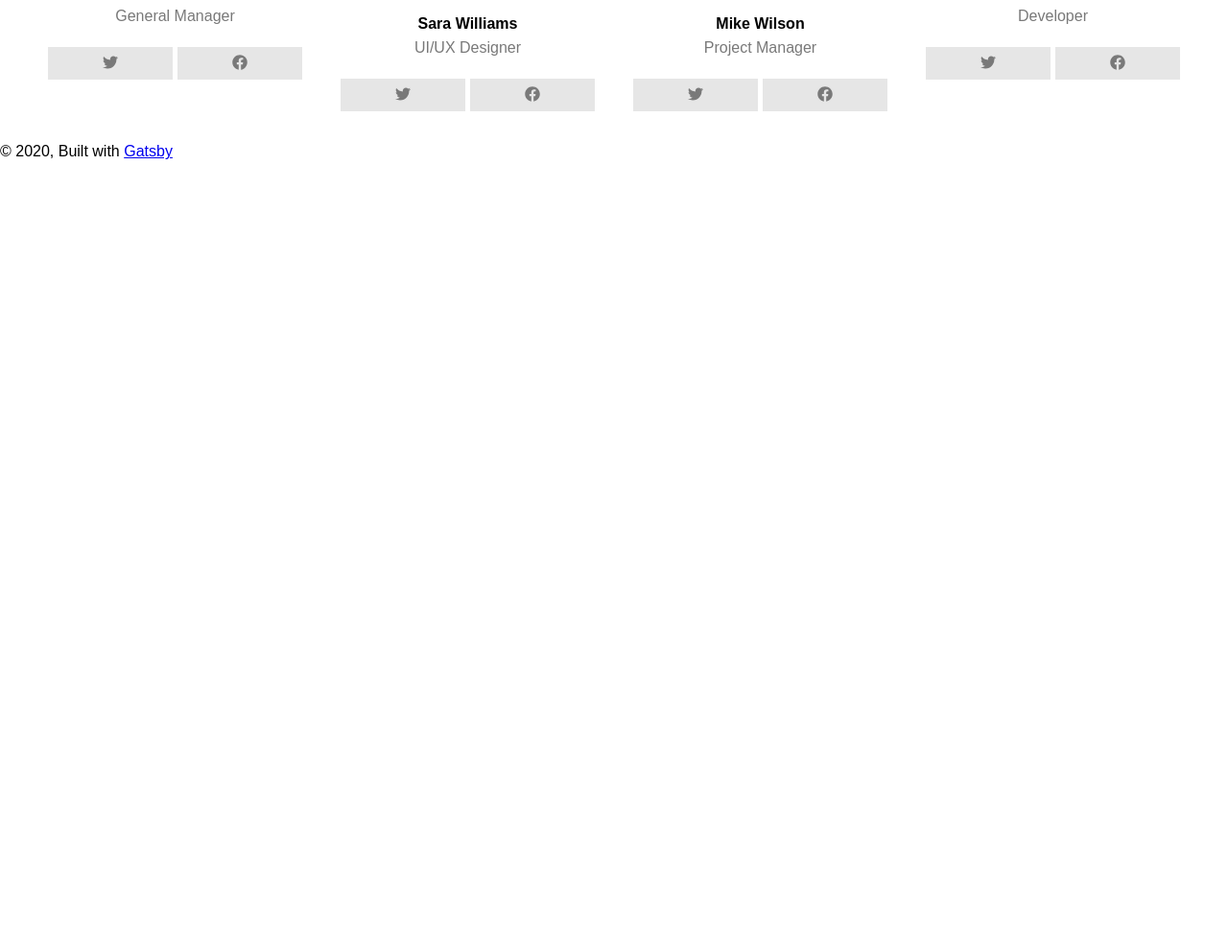
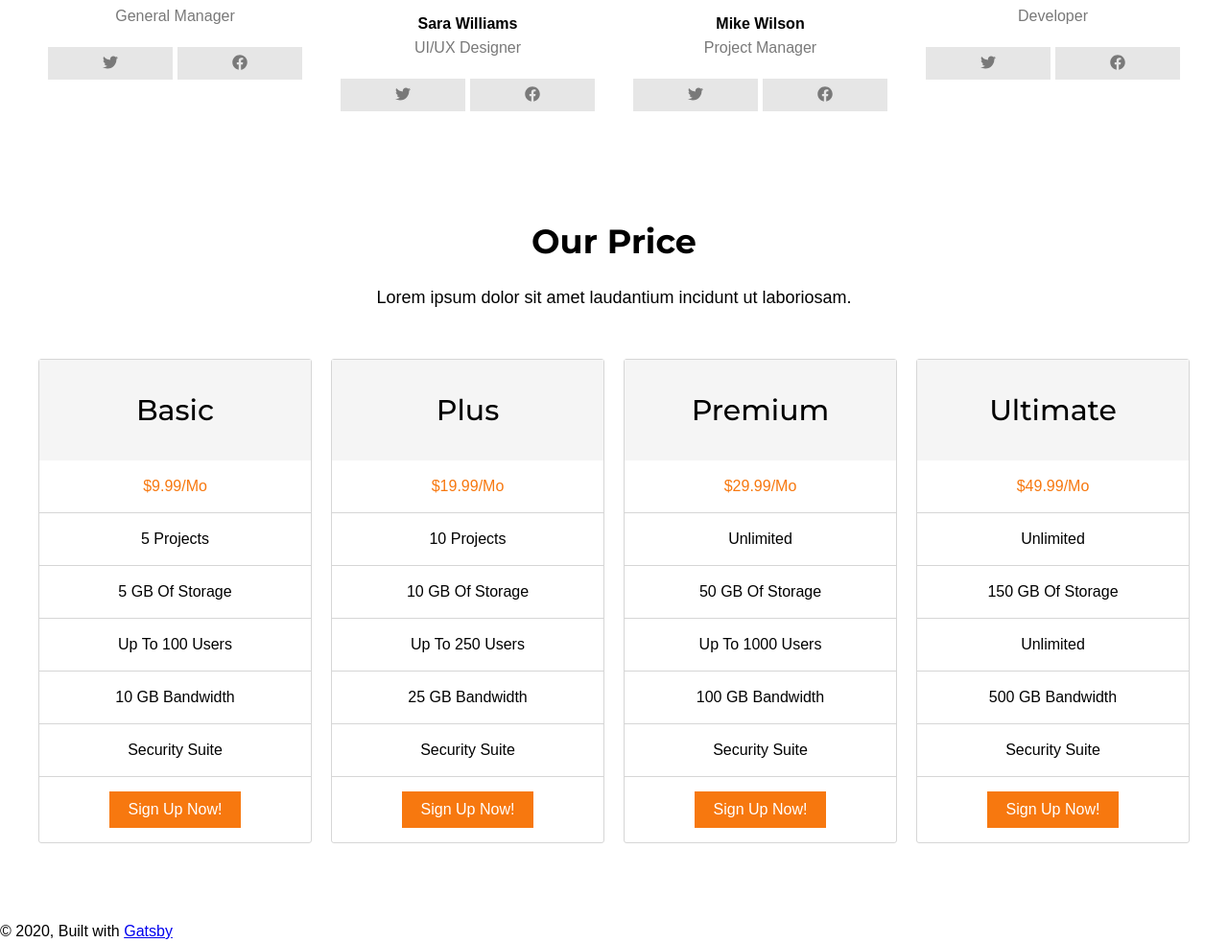
Before and after one commit to atarsa/start-up-template, a Gatsby site: page / in a window 1280 px wide. Shown: the part 5006-5989 px from the top of the page at 96% size. Before the commit the page ends 5176 px from the top, so only its background shows below. Built offline with nearby package versions, Linux system fonts and the light colour scheme; Gatsby itself is replaced by a stand-in of ours; a web font is replaced by a local one.

Commit message:
Add pricing section

```diff
--- /dev/null
+++ b/src/components/pricing.js
@@ -0,0 +1,52 @@
+import React from "react"
+import styled from "styled-components"
+import SectionHeading from "./sectionHeading"
+import PricingInfo from "./pricingInfo"
+import YAMLData from "../content/pricing.yaml"
+
+const StyledSection = styled.section`
+  padding: 3rem 2rem;
+  margin-bottom: 5rem;
+
+  .container {
+    max-width: 1200px;
+    margin: 0 auto;
+    display: grid;
+    grid-gap: 2rem;
+
+    @media (min-width: ${props => props.theme.breakpoints.medium}) {
+      grid-template-columns: repeat(2, 1fr);
+    }
+
+    @media (min-width: ${props => props.theme.breakpoints.large}) {
+      grid-template-columns: repeat(4, 1fr);
+    }
+  }
+`
+
+const Pricing = () => {
+  const pricingPlans = YAMLData.pricing
+  return (
+    <StyledSection id="price">
+      <SectionHeading
+        heading="Our Price"
+        info="Lorem ipsum dolor sit amet laudantium incidunt ut laboriosam."
+      />
+      <div className="container">
+        {pricingPlans.map(plan => (
+          <PricingInfo
+            key={plan.name}
+            name={plan.name}
+            price={plan.price}
+            projects={plan.projects}
+            storage={plan.storage}
+            users={plan.users}
+            bandwidth={plan.bandwidth}
+          />
+        ))}
+      </div>
+    </StyledSection>
+  )
+}
+
+export default Pricing
--- /dev/null
+++ b/src/components/pricingInfo.js
@@ -0,0 +1,76 @@
+import React from "react"
+import styled from "styled-components"
+
+const Wrapper = styled.div`
+  border: 1px solid ${props => props.theme.colors.grey};
+  border-radius: 3px;
+  display: flex;
+  flex-direction: column;
+  align-items: center;
+  text-transform: capitalize;
+
+  header {
+    width: 100%;
+    background: ${props => props.theme.colors.lighterGrey};
+    padding: 3rem;
+  }
+
+  h3 {
+    font-size: 3rem;
+    font-weight: 500;
+    text-align: center;
+  }
+
+  ul {
+    list-style: none;
+    width: 100%;
+    margin: 0;
+    padding-left: 0;
+
+    li {
+      padding: 1.5rem;
+      border-bottom: 1px solid ${props => props.theme.colors.grey};
+      color: ${props => props.theme.colors.black};
+      text-align: center;
+    }
+  }
+
+  button {
+    padding: 1rem 2rem;
+    margin: 1.5rem;
+    background: ${props => props.theme.primaryColor};
+    color: ${props => props.theme.colors.white};
+    border: none;
+    cursor: pointer;
+    transition: all 0.3s ease-in;
+
+    :hover {
+      background: ${props => props.theme.colors.gold};
+      color: ${props => props.theme.colors.black};
+      transition: all 0.3s ease-in;
+    }
+  }
+`
+const PricingInfo = ({ name, price, projects, storage, users, bandwidth }) => (
+  <Wrapper>
+    <header>
+      <h3>{name}</h3>
+    </header>
+
+    <ul>
+      <li>
+        <span className="primary">{price}/mo</span>
+      </li>
+      <li>{projects}</li>
+      <li>{storage}</li>
+      <li>{users}</li>
+      <li>{bandwidth}</li>
+      <li>Security Suite</li>
+    </ul>
+    <a>
+      <button>Sign Up Now!</button>
+    </a>
+  </Wrapper>
+)
+
+export default PricingInfo
--- a/src/components/team.js
+++ b/src/components/team.js
@@ -10,7 +10,7 @@ const StyledSection = styled.section`
 `
 const StyledWrapper = styled.div`
   max-width: 1200px;
-  margin: 0 auto;
+  margin: 0 auto 5rem;
   display: grid;
   align-items: center;
   justify-content: center;
--- /dev/null
+++ b/src/content/pricing.yaml
@@ -0,0 +1,35 @@
+---
+title: Pricing
+
+pricing:
+  - plan:
+    name: "basic"
+    price: "$9.99"
+    projects: "5 Projects"
+    storage: "5 GB of Storage"
+    users: "Up to 100 Users"
+    bandwidth: "10 GB Bandwidth"
+
+  - plan:
+    name: "plus"
+    price: "$19.99"
+    projects: "10 Projects"
+    storage: "10 GB of Storage"
+    users: "Up to 250 Users"
+    bandwidth: "25 GB Bandwidth"
+
+  - plan:
+    name: "premium"
+    price: "$29.99"
+    projects: "Unlimited"
+    storage: "50 GB of Storage"
+    users: "Up to 1000 Users"
+    bandwidth: "100 GB Bandwidth"
+
+  - plan:
+    name: "ultimate"
+    price: "$49.99"
+    projects: "Unlimited"
+    storage: "150 GB of Storage"
+    users: "Unlimited"
+    bandwidth: "500 GB Bandwidth"
--- a/src/pages/index.js
+++ b/src/pages/index.js
@@ -5,6 +5,7 @@ import Services from "../components/services"
 import About from "../components/about"
 import Portfolio from "../components/portfolio"
 import Team from "../components/team"
+import Pricing from "../components/pricing"
 const IndexPage = () => (
   <Layout>
     <Home />
@@ -12,6 +13,7 @@ const IndexPage = () => (
     <About />
     <Portfolio />
     <Team />
+    <Pricing />
   </Layout>
 )
 
--- a/src/styles/colors.js
+++ b/src/styles/colors.js
@@ -5,7 +5,8 @@ export const colors = {
   light: "rgba(255, 255, 255, 0.5)",
   lighter: "rgba(255, 255, 255, 0.2)",
   black: "#020202",
+  lighterGrey: "#f5f5f5",
   lightGrey: "#e6e6e6",
-  grey: '#d6d6d6',
+  grey: "#d6d6d6",
   darkGrey: "#797979",
 }
```
